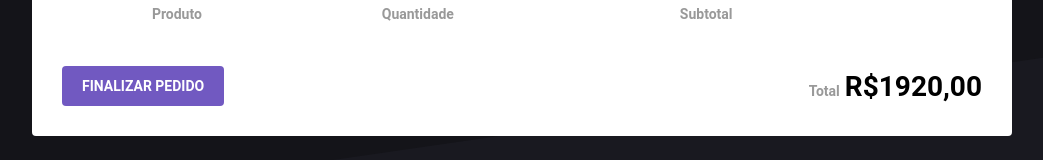
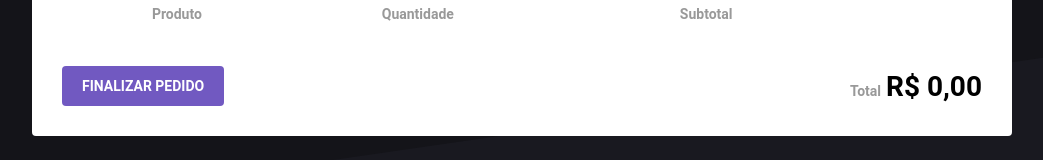
Before and after one commit to Machose/Rocketshoes, a React (Create React App) app in the folder front-end/: page /cart in a window 1280 px wide. Shown: the part 177-337 px from the top of the page, without its empty margins (118-1161 px from the left). Built offline with nearby package versions, Linux system fonts and the light colour scheme.

Commit message:
Calculando os subtotais de cada produto e o total da soma de todos os produtos contidos no carrinho

```diff
--- a/front-end/src/pages/Cart/index.js
+++ b/front-end/src/pages/Cart/index.js
@@ -10,9 +10,16 @@ import {
 // import { removeFromCart } from '../../store/modules/cart/actions'; //exemplo 01
 import * as CartActions from '../../store/modules/cart/actions';
 
+import { formatPrice } from '../../util/format';
+
 import { Container, ProductTable, Total } from './styles';
 
-function Cart({ cart, removeFromCart, updateProductAmountFromCart }) {
+function Cart({
+  cart,
+  totalFormatted,
+  removeFromCart,
+  updateProductAmountFromCart,
+}) {
   function increment(product) {
     updateProductAmountFromCart(product.id, product.amount + 1);
   }
@@ -68,7 +75,7 @@ function Cart({ cart, removeFromCart, updateProductAmountFromCart }) {
                 </div>
               </td>
               <td>
-                <strong>{product.priceFormatted} </strong>
+                <strong>{product.subTotalFormatted} </strong>
               </td>
               <td>
                 <button type="button">
@@ -89,7 +96,7 @@ function Cart({ cart, removeFromCart, updateProductAmountFromCart }) {
 
         <Total>
           <span>Total</span>
-          <strong>R$1920,00</strong>
+          <strong>{totalFormatted}</strong>
         </Total>
       </footer>
     </Container>
@@ -98,7 +105,16 @@ function Cart({ cart, removeFromCart, updateProductAmountFromCart }) {
 
 //Mapeia os dados contidos no estado do redux para serem utilizados no componente
 const mapStateToProps = (state) => ({
-  cart: state.cart,
+  cart: state.cart.map((product) => ({
+    ...product,
+    subTotalFormatted: formatPrice(product.price * product.amount),
+  })),
+  totalFormatted: formatPrice(
+    state.cart.reduce(
+      (total, product) => total + product.price * product.amount,
+      0
+    )
+  ),
 });
 
 //Convert actions do redux em propriedades do componente
--- a/front-end/src/store/modules/cart/reducer.js
+++ b/front-end/src/store/modules/cart/reducer.js
@@ -24,9 +24,7 @@ export default function cart(state = [], action) {
           (product) => product.id === action.payload
         );
 
-        if (draft[productIndex].amount > 1) {
-          draft[productIndex].amount -= 1;
-        } else {
+        if (productIndex >= 0) {
           draft.splice(productIndex, 1);
         }
       });
```
